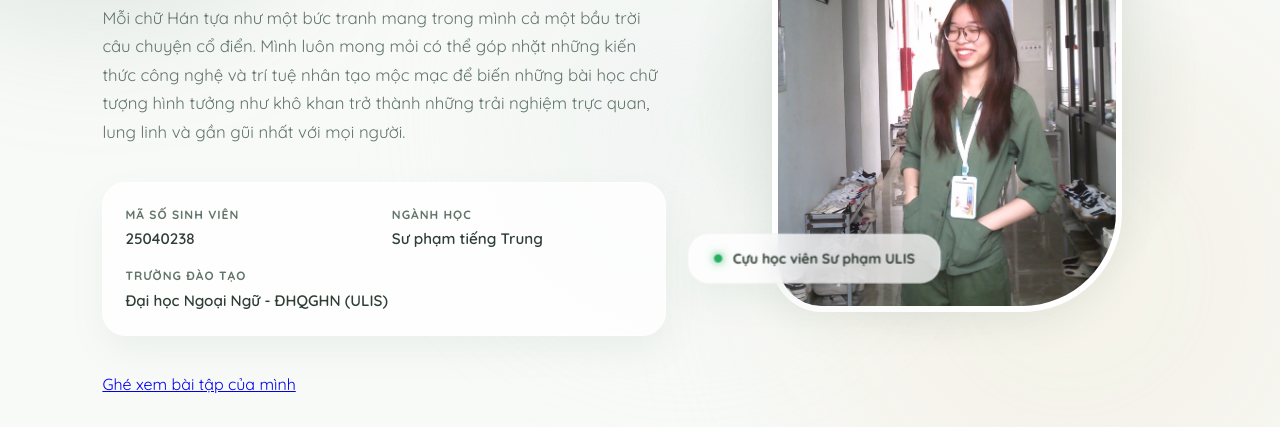
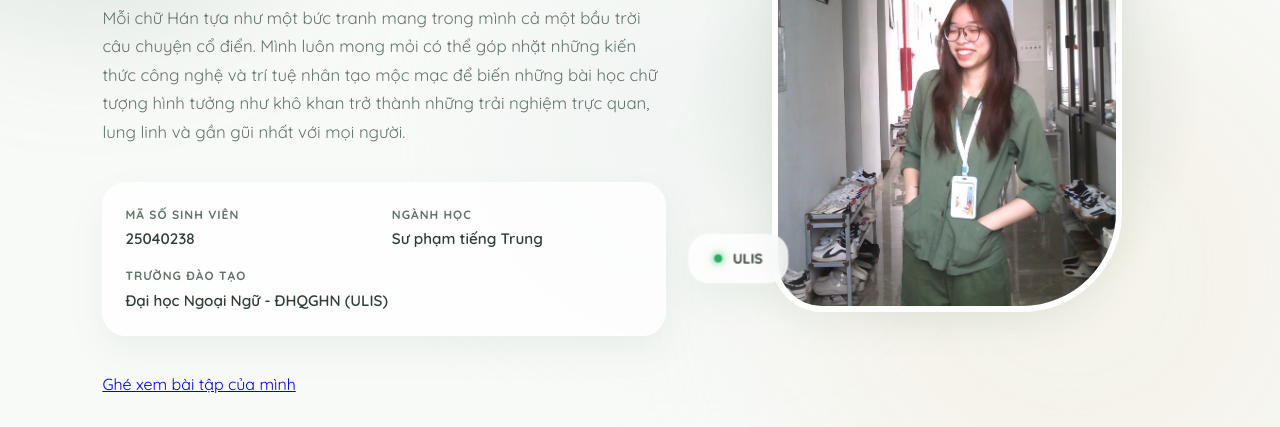
Before and after one commit to sonff69/NguyenThaoMy, a plain HTML site: page index.html in a window 1280 px wide. Shown: the part 373-800 px from the top of the page. Drawn offline with nearby package versions, Linux system fonts and the light colour scheme; a web font is replaced by a local one.

Commit message:
Update index.html

```diff
--- a/index.html
+++ b/index.html
@@ -962,7 +962,7 @@
             </div>
             <div class="floating-badge">
                 <span class="badge-dot"></span>
-                <span class="badge-txt">Cựu học viên Sư phạm ULIS</span>
+                <span class="badge-txt">ULIS</span>
             </div>
         </div>
     </section>
```
